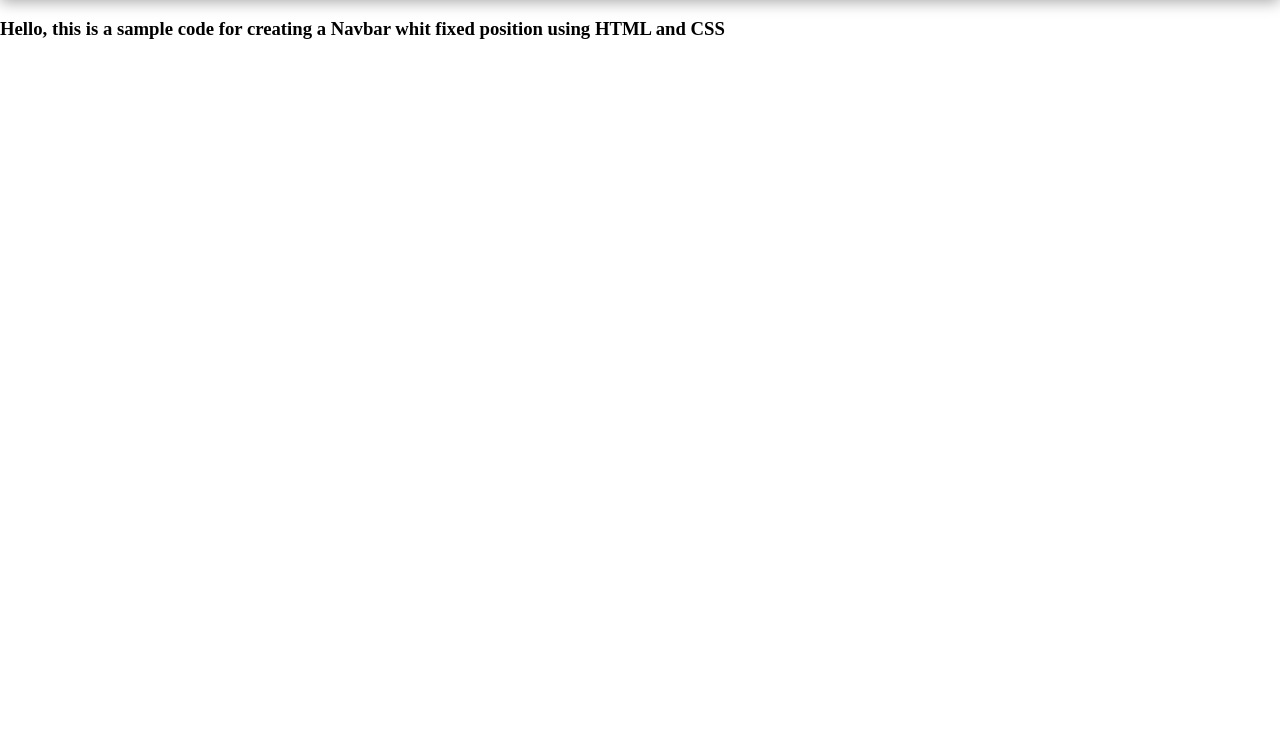
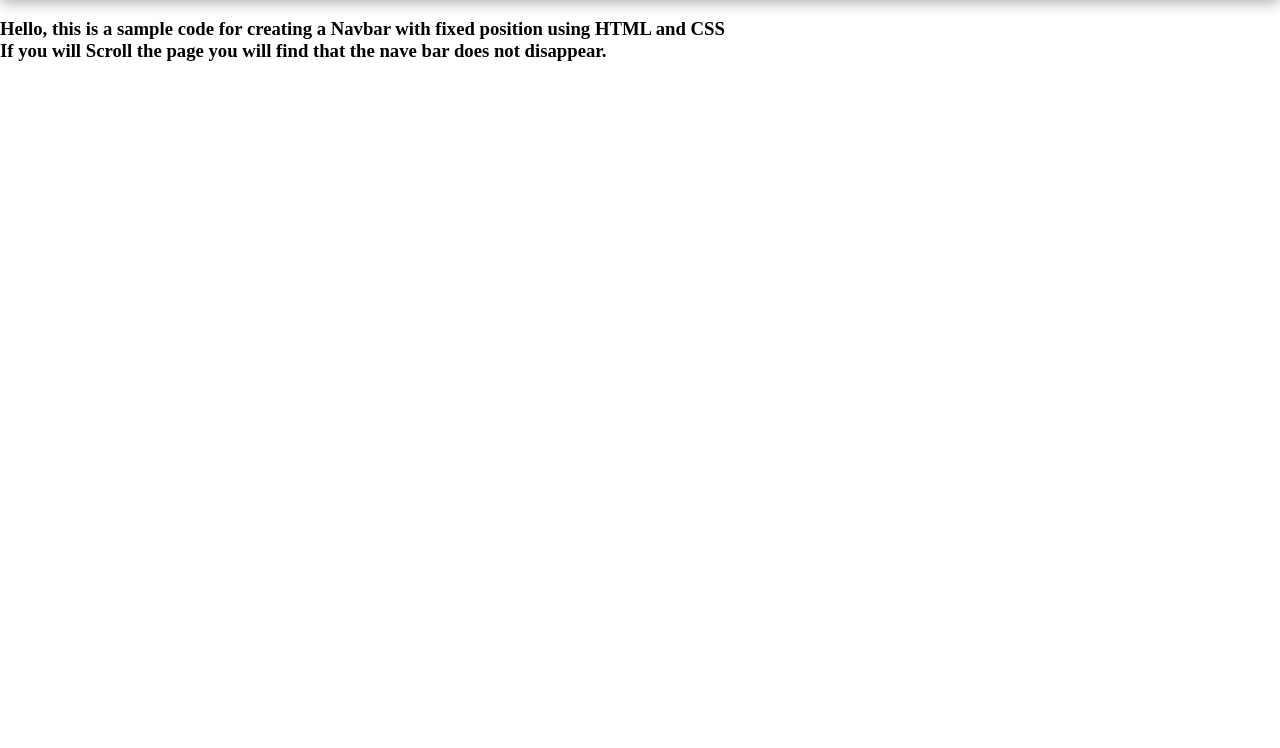
Before and after one commit to Ansh514/World-Of-Ansh, a plain HTML site: page Youtube/Navbar.html in a window 1280 px wide. Shown: the part 52-800 px from the top of the page. Drawn offline with Linux system fonts and the light colour scheme.

Commit message:
Update Navbar.html

```diff
--- a/Youtube/Navbar.html
+++ b/Youtube/Navbar.html
@@ -54,7 +54,8 @@
     <a href="#home">Home</a>
     </div>
     <div class="Main">
-      <h3>Hello, this is a sample code for creating a Navbar whit fixed position using HTML and CSS </h3>
+      <h3>Hello, this is a sample code for creating a Navbar with fixed position using HTML and CSS <br>
+      If you will Scroll the page you will find that the nave bar does not disappear.</h3>
   </div>
   </body>
 </html>
```
